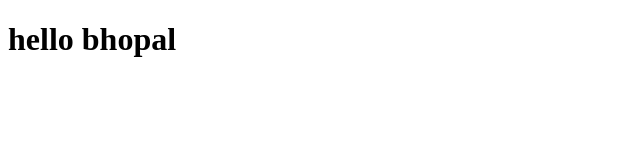
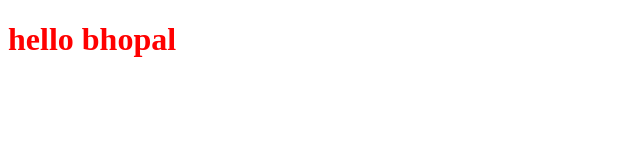
Before and after one commit to spyshadow123/pp, a plain HTML site: page index.html in a window 1280 px wide. Shown: the whole page, without its empty margins (0-640 px from the left). Drawn offline with Linux system fonts and the light colour scheme.

Commit message:
Update index.html

```diff
--- a/index.html
+++ b/index.html
@@ -7,6 +7,6 @@
     <title>Document</title>
 </head>
 <body>
-    <h1>hello bhopal</h1>
+    <h1 style="color:red;">hello bhopal</h1>
 </body>
 </html>
```
